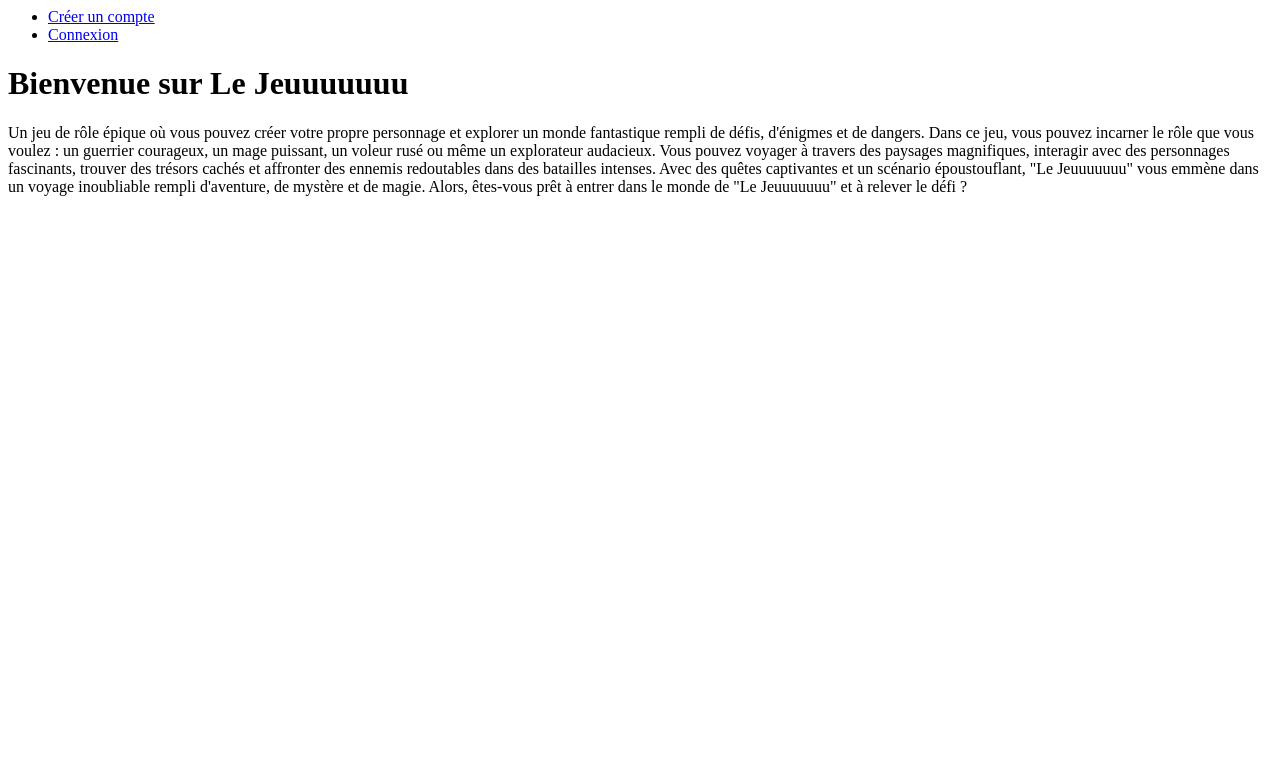
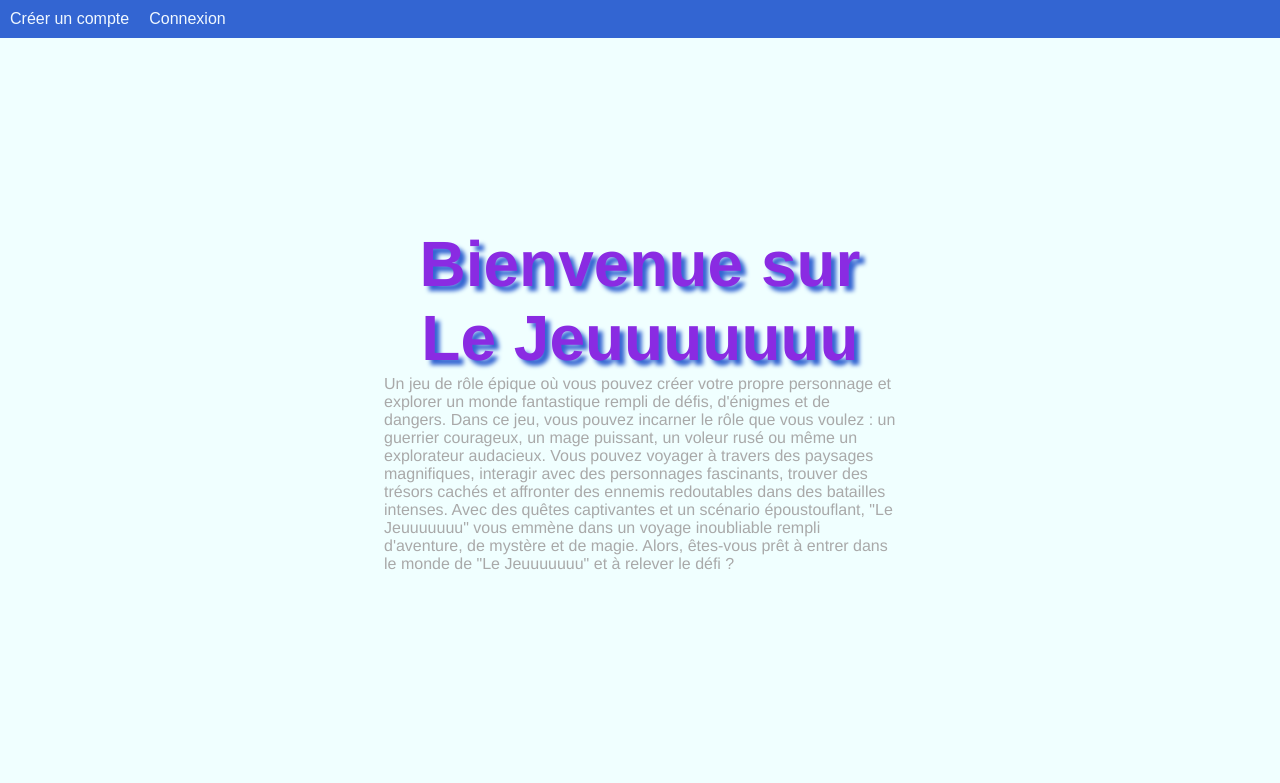
Before and after one commit to WilliammCorreia/Dev-Web, a PHP site: page /game/app/index.php in a window 1280 px wide. Shown: the top 783 px of the page. Run offline with PHP 8.4, Linux system fonts and the light colour scheme; some libraries are stand-ins or nearby versions.

Commit message:
CSS en balle

```diff
--- a/game1/game/app/index.php
+++ b/game1/game/app/index.php
@@ -1,6 +1,7 @@
-<?php require_once('_nav.php'); ?>
-
+<?php require_once('_header.php'); ?>
+<div class="index">
     <h1>Bienvenue sur Le Jeuuuuuuu</h1>
     <p>Un jeu de rôle épique où vous pouvez créer votre propre personnage et explorer un monde fantastique rempli de défis, d'énigmes et de dangers. Dans ce jeu, vous pouvez incarner le rôle que vous voulez : un guerrier courageux, un mage puissant, un voleur rusé ou même un explorateur audacieux. Vous pouvez voyager à travers des paysages magnifiques, interagir avec des personnages fascinants, trouver des trésors cachés et affronter des ennemis redoutables dans des batailles intenses. Avec des quêtes captivantes et un scénario époustouflant, "Le Jeuuuuuuu" vous emmène dans un voyage inoubliable rempli d'aventure, de mystère et de magie. Alors, êtes-vous prêt à entrer dans le monde de "Le Jeuuuuuuu" et à relever le défi ?</p>
+</div>
 </body>
 </html>
--- a/game1/game/app/styles/main.css
+++ b/game1/game/app/styles/main.css
@@ -6,6 +6,7 @@
 
 body {
     font-family: Arial, Helvetica, sans-serif;
+    background-color: #F0FFFF;
 }
 
 .btn {
@@ -61,6 +62,28 @@ body {
     text-align: center;
 }
 
-.row {
+.index {
+    width: 40%;
+    position: absolute;
+    top: 50%;
+    left: 50%;
+    transform: translate(-50%, -50%);
+    font-family: 'Franklin Gothic Medium', 'Arial Narrow', Arial, sans-serif;
+    color:darkgrey;
+}
 
+.index h1 {
+    color: blueviolet;
+    text-align: center;
+    font-size:400%;
+    text-shadow: 5px 5px 4px rgb(51, 101, 210);
 }
+
+.login {
+    position: absolute;
+    top: 25%;
+    left: 50%;
+    transform: translate(-50%, -50%);
+    font-size: 150%;
+    text-align: center;
+}
```
Also changed, not shown: game1/game/app/login.php (+5 -3 lines), game1/game/app/mon_compte.php (+8 -5 lines).
